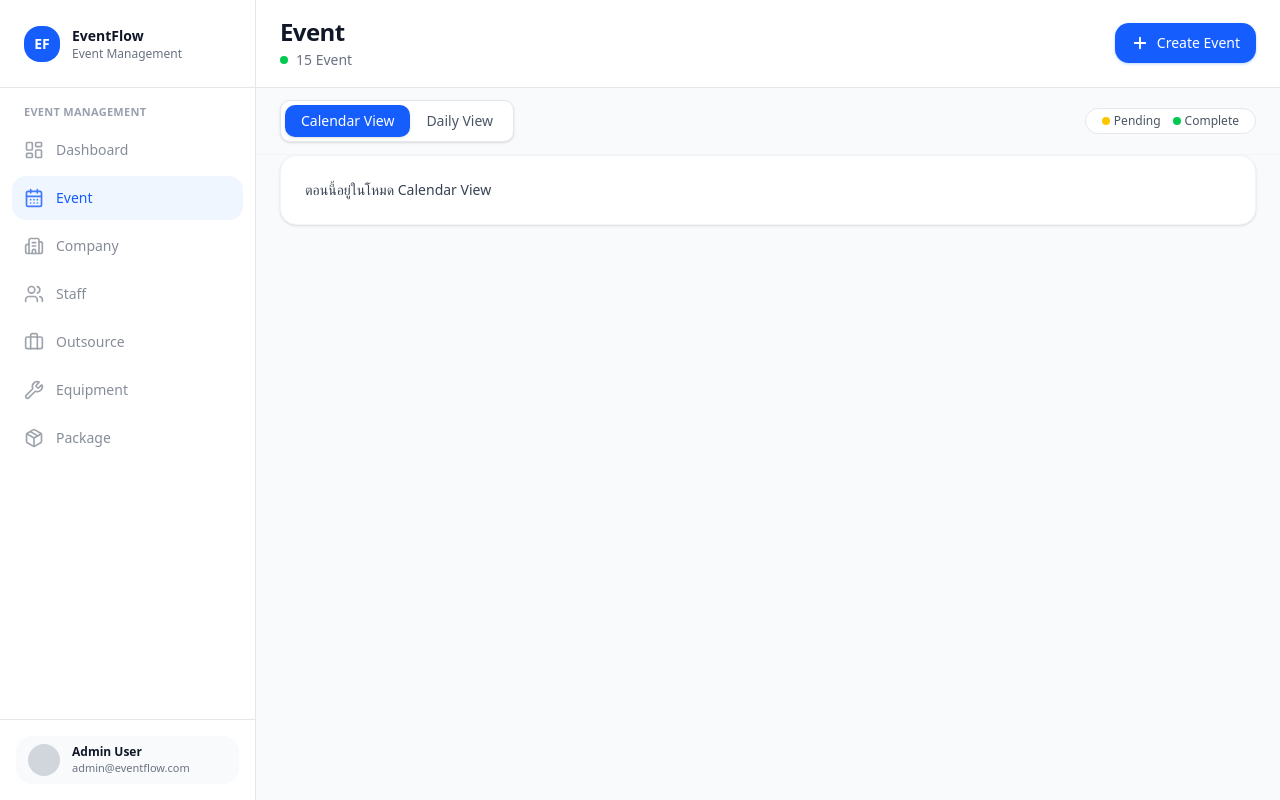
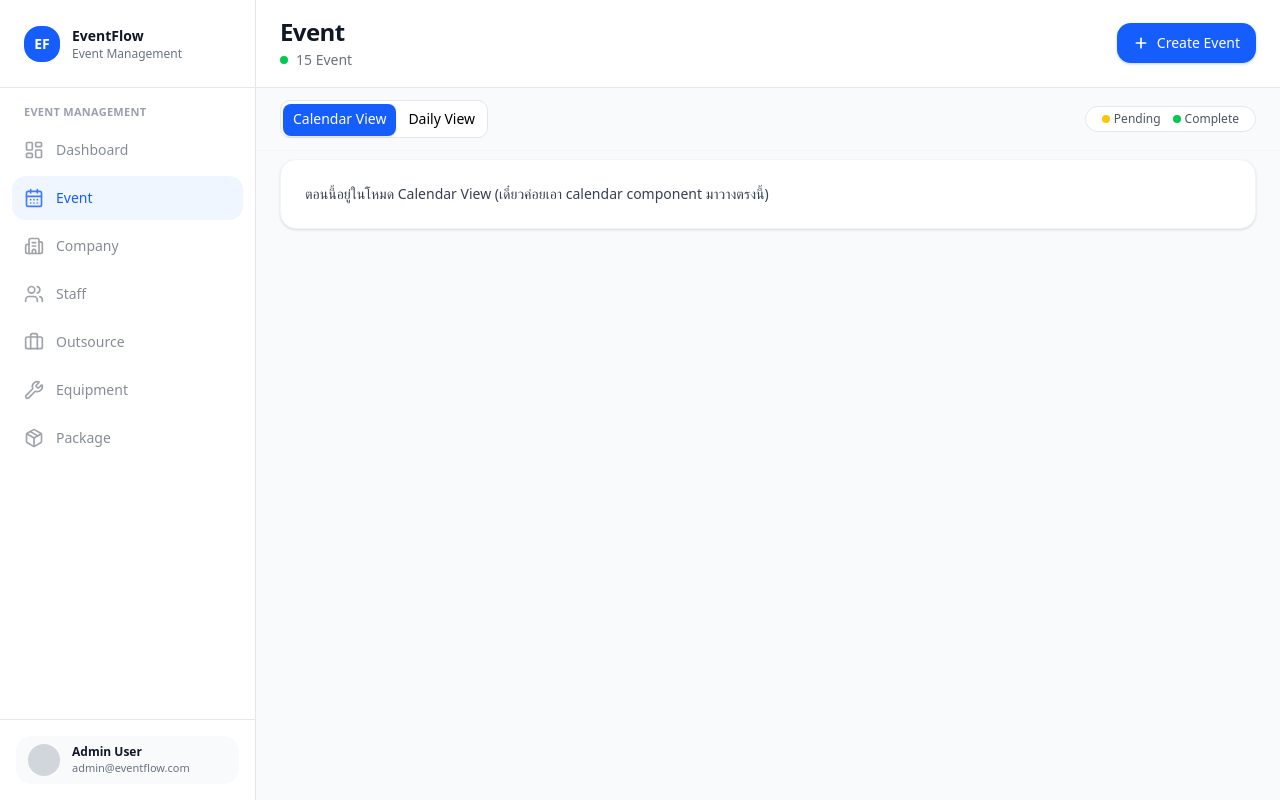
Before and after one commit to RESS69/event, a React (Vite) app: page /event in a window 1280 px wide. Built offline with nearby package versions, Linux system fonts and the light colour scheme.

Commit message:
Tabs+Button

```diff
--- a/package.json
+++ b/package.json
@@ -10,6 +10,7 @@
     "preview": "vite preview"
   },
   "dependencies": {
+    "@base-ui-components/react": "^1.0.0-rc.0",
     "@radix-ui/react-slot": "^1.2.4",
     "@tailwindcss/vite": "^4.1.17",
     "@tanstack/react-router": "^1.140.0",
--- /dev/null
+++ b/src/components/ui/tabs.tsx
@@ -0,0 +1,90 @@
+"use client";
+
+import { Tabs as TabsPrimitive } from "@base-ui-components/react/tabs";
+
+import { cn } from "@/lib/utils";
+
+type TabsVariant = "default" | "underline";
+
+function Tabs({ className, ...props }: TabsPrimitive.Root.Props) {
+  return (
+    <TabsPrimitive.Root
+      className={cn(
+        "flex flex-col gap-2 data-[orientation=vertical]:flex-row",
+        className,
+      )}
+      data-slot="tabs"
+      {...props}
+    />
+  );
+}
+
+function TabsList({
+  variant = "default",
+  className,
+  children,
+  ...props
+}: TabsPrimitive.List.Props & {
+  variant?: TabsVariant;
+}) {
+  return (
+    <TabsPrimitive.List
+      className={cn(
+        "relative z-0 flex w-fit items-center justify-center gap-x-0.5 text-muted-foreground",
+        "data-[orientation=vertical]:flex-col",
+        variant === "default"
+          ? "rounded-lg border border-gray-200 bg-white p-0.5 text-muted-foreground/72"
+          : "data-[orientation=vertical]:px-1 data-[orientation=horizontal]:py-1 *:data-[slot=tabs-trigger]:hover:bg-accent",
+        className,
+      )}
+      data-slot="tabs-list"
+      {...props}
+    >
+      {children}
+      <TabsPrimitive.Indicator
+        className={cn(
+          "-translate-y-(--active-tab-bottom) absolute bottom-0 left-0 h-(--active-tab-height) w-(--active-tab-width) translate-x-(--active-tab-left) transition-[width,translate] duration-200 ease-in-out",
+          variant === "underline"
+            ? "data-[orientation=vertical]:-translate-x-px z-10 bg-primary data-[orientation=horizontal]:h-0.5 data-[orientation=vertical]:w-0.5 data-[orientation=horizontal]:translate-y-px"
+            : "-z-1 rounded-md bg-blue-600 shadow-sm dark:bg-accent",
+        )}
+        data-slot="tab-indicator"
+      />
+    </TabsPrimitive.List>
+  );
+}
+
+function TabsTab({ className, ...props }: TabsPrimitive.Tab.Props) {
+  return (
+    <TabsPrimitive.Tab
+      className={cn(
+        "flex flex-1 shrink-0 cursor-pointer items-center justify-center whitespace-nowrap rounded-md border border-transparent font-medium text-sm outline-none transition-[color,background-color,box-shadow] focus-visible:ring-2 focus-visible:ring-ring data-disabled:pointer-events-none data-disabled:opacity-64 [&_svg:not([class*='size-'])]:size-4 [&_svg]:pointer-events-none [&_svg]:shrink-0",
+        "text-black hover:text-black data-active:text-white",
+        "gap-1.5 px-[calc(--spacing(2.5)-1px)] py-[calc(--spacing(1.5)-1px)]",
+        "data-[orientation=vertical]:w-full data-[orientation=vertical]:justify-start",
+        className,
+      )}
+      data-slot="tabs-trigger"
+      {...props}
+    />
+  );
+}
+
+function TabsPanel({ className, ...props }: TabsPrimitive.Panel.Props) {
+  return (
+    <TabsPrimitive.Panel
+      className={cn("flex-1 outline-none", className)}
+      data-slot="tabs-content"
+      {...props}
+    />
+  );
+}
+
+export {
+  Tabs,
+  TabsList,
+  TabsTab,
+  TabsTab as TabsTrigger,
+  TabsPanel,
+  TabsPanel as TabsContent,
+};
--- a/src/pages/EquipmentList.tsx
+++ b/src/pages/EquipmentList.tsx
@@ -1,9 +1,9 @@
 import { useState } from "react";
 import { PageHeader } from "../components/layout/PageHeader";
 import { PageSection } from "../components/layout/PageSection";
-import { PrimaryButton } from "../components/ui/PrimaryButton";
 import { SearchBar } from "../components/SearchBar";
 import Sidebar from "../components/Sidebar";
+import { Button } from "@/components/ui/Button";
 import { Plus } from "lucide-react";
 
 const EquipmentList = () => {
@@ -20,14 +20,10 @@ const EquipmentList = () => {
           count={totalItems}
           countLabel="Equipment"
           actions={
-            <PrimaryButton
-              leftIcon={<Plus size={18} strokeWidth={2.5} />}
-              onClick={() => {
-                console.log("go to /equipment/new");
-              }}
-            >
-              Add Equipment
-            </PrimaryButton>
+            <Button variant="primary" size="add">
+              <Plus size={18} strokeWidth={2.5} />
+              Create Company
+            </Button>
           }
         />
 
--- a/src/pages/EventList.tsx
+++ b/src/pages/EventList.tsx
@@ -1,52 +1,44 @@
-// EventList.tsx
-import { useState } from "react";
+// src/pages/EventList.tsx (หรือ path ตามโปรเจกต์ของคุณ)
 import { PageHeader } from "../components/layout/PageHeader";
 import { PageSection } from "../components/layout/PageSection";
-import { PrimaryButton } from "../components/ui/PrimaryButton";
 import { Plus } from "lucide-react";
 import Sidebar from "../components/Sidebar";
-import SegmentedToggle from "../components/ui/SegmentView";
-
-type EventView = "calendar" | "daily";
+import { Button } from "@/components/ui/Button";
+import { Tabs, TabsList, TabsPanel, TabsTab } from "@/components/ui/tabs";
 
 const EventList = () => {
   const totalEvent = 15;
-  const [view, setView] = useState<EventView>("calendar");
 
   return (
     <main className="flex">
       <Sidebar />
 
       <div className="flex min-h-0 flex-1 flex-col">
+        {/* Header บนสุด */}
         <PageHeader
           title="Event"
           count={totalEvent}
           countLabel="Event"
           actions={
-            <PrimaryButton
-              leftIcon={<Plus size={18} strokeWidth={2.5} />}
-              onClick={() => {
-                console.log("go to /event/new");
-              }}
-            >
+            <Button variant="primary" size="add">
+              <Plus size={18} strokeWidth={2.5} />
               Create Event
-            </PrimaryButton>
+            </Button>
           }
         />
 
-        {/* แถบด้านล่างหัวข้อ + toggle */}
+        {/* Tabs + Status chips + Content */}
+        <Tabs defaultValue="calendar" className="flex flex-1 flex-col">
+          {/* แถบด้านบน: TabsList + status ด้านขวา */}
           <div className="border-b border-gray-100 bg-slate-50 px-6 py-3">
             <div className="flex items-center justify-between">
-            <SegmentedToggle<EventView>
-              value={view}
-              onChange={setView}
-              options={[ /*เพิ่มจำนวนช่อง */
-                { value: "calendar", label: "Calendar View" },
-                { value: "daily", label: "Daily View" },
-              ]}
-            />
+              {/* ซ้าย: Tabs */}
+              <TabsList>
+                <TabsTab value="calendar">Calendar View</TabsTab>
+                <TabsTab value="daily">Daily View</TabsTab>
+              </TabsList>
 
-            {/* status ด้านขวา (ตามดีไซน์รูป) */}
+              {/* ขวา: status chips */}
               <div className="inline-flex items-center gap-3 rounded-full border border-gray-200 bg-white px-4 py-1 text-xs font-medium text-gray-600">
                 <span className="inline-flex items-center gap-1">
                   <span className="h-2 w-2 rounded-full bg-yellow-400" />
@@ -60,17 +52,23 @@ const EventList = () => {
             </div>
           </div>
 
+          {/* เนื้อหาแต่ละ tab */}
           <PageSection>
-          {view === "calendar" ? (
+            <TabsPanel value="calendar">
               <p className="text-sm text-gray-700">
-              ตอนนี้อยู่ในโหมด <span className="font-medium">Calendar View</span>
+                ตอนนี้อยู่ในโหมด <span className="font-medium">Calendar View</span>{" "}
+                (เดี๋ยวค่อยเอา calendar component มาวางตรงนี้)
               </p>
-          ) : (
+            </TabsPanel>
+
+            <TabsPanel value="daily">
               <p className="text-sm text-gray-700">
-              ตอนนี้อยู่ในโหมด <span className="font-medium">Daily View</span>
+                ตอนนี้อยู่ในโหมด <span className="font-medium">Daily View</span>{" "}
+                (พื้นที่สำหรับ table / list รายวัน)
               </p>
-          )}
+            </TabsPanel>
           </PageSection>
+        </Tabs>
       </div>
     </main>
   );
--- a/src/pages/PackageList.tsx
+++ b/src/pages/PackageList.tsx
@@ -2,7 +2,7 @@ import { PageHeader } from "../components/layout/PageHeader";
 import { PageSection } from "../components/layout/PageSection";
 import Sidebar from "../components/Sidebar";
 import { Plus } from "lucide-react";
-import Button from "../components/ui/Button";
+import { Button } from "@/components/ui/Button";
 import PrimaryButton from "../components/ui/PrimaryButton";
 
 const PackageList = () => {
@@ -18,14 +18,10 @@ const PackageList = () => {
           count={totalPackages}
           countLabel="Package"
           actions={
-            <PrimaryButton
-              leftIcon={<Plus size={18} strokeWidth={2.5} />}
-              onClick={() => {
-                console.log("go to /event/new");
-              }}
-            >
-              Add Package
-            </PrimaryButton>
+            <Button variant="primary" size="add">
+              <Plus size={18} strokeWidth={2.5} />
+              Create Company
+            </Button>
           }
         />
 
--- a/src/pages/StaffList.tsx
+++ b/src/pages/StaffList.tsx
@@ -2,10 +2,9 @@ import { useState } from "react";
 import { PageHeader } from "../components/layout/PageHeader";
 import { PageSection } from "../components/layout/PageSection";
 import { SearchBar } from "../components/SearchBar";
-import Button from "../components/ui/Button";
+import { Button } from "../components/ui/Button";
 import Sidebar from "../components/Sidebar";
 import { Plus } from "lucide-react";
-import PrimaryButton from "../components/ui/PrimaryButton";
 
 const StaffList = () => {
   const totalStaff = 35;
@@ -21,14 +20,10 @@ const StaffList = () => {
           count={totalStaff}
           countLabel="staff members"
           actions={
-            <PrimaryButton
-              leftIcon={<Plus size={18} strokeWidth={2.5} />}
-              onClick={() => {
-                console.log("go to /event/new");
-              }}
-            >
-              Add Staff
-            </PrimaryButton>
+            <Button variant="primary" size="add">
+              <Plus size={18} strokeWidth={2.5} />
+              Create Company
+            </Button>
           }
         />
 
```
Also changed, not shown: components.json, src/pages/CreateEvent.tsx (added), 1 other file (tests, documents, lock files or other folders). Lines whose indentation alone changed are shown as unchanged.
